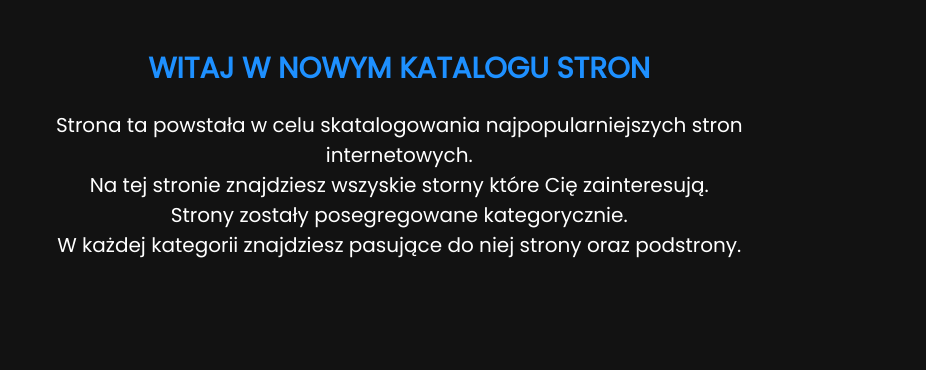
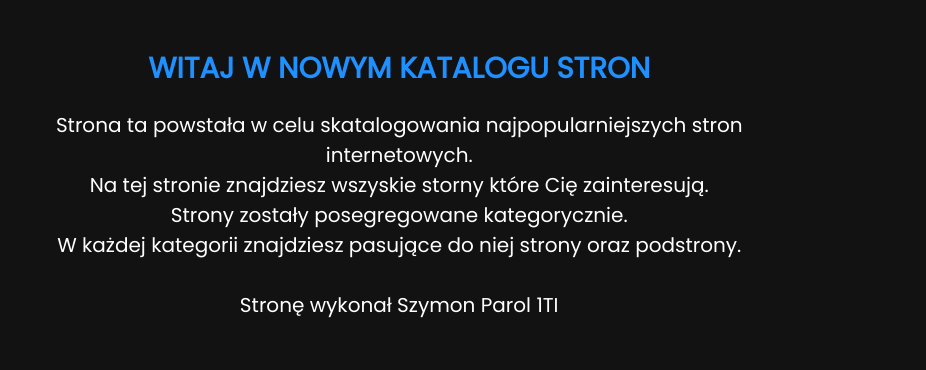
Before and after one commit to oyiueuqa/wiimsite, a plain HTML site: page index.html in a window 1280 px wide. Shown: the part 146-516 px from the top of the page, 354-1280 px from the left. Drawn offline with Linux system fonts and the light colour scheme.

Commit message:
Add files via upload

```diff
--- a/index.html
+++ b/index.html
@@ -6,7 +6,7 @@
     <meta http-equiv="X-UA-Compatible" content="IE=edge,chrome=1" />
     <title>Katalog Stron | TOP 100</title>
     <meta name="description" content="Strona ze zbiorem najpopularniejszych stron internetowych." />
-    <meta name="keywords" content="katalog stron, strony, kategoria, najman, karol, blazejczyk" />
+    <meta name="keywords" content="katalog stron, strony, kategoria, najman" />
     <link rel="icon" href="img/favicon.png" type="image/png">
     <link rel="stylesheet" href="style.css">
     <link rel="stylesheet" href="css/fontello.css">
@@ -32,7 +32,7 @@
         </div>
         <div id="glownatxt">
         WITAJ W NOWYM KATALOGU STRON
-        <p>Strona ta powstała w celu skatalogowania najpopularniejszych stron internetowych.<br /> Na tej stronie znajdziesz wszyskie storny które Cię zainteresują.<br />Strony zostały posegregowane kategorycznie.<br /> W każdej kategorii znajdziesz pasujące do niej strony oraz podstrony.</p>
+        <p>Strona ta powstała w celu skatalogowania najpopularniejszych stron internetowych.<br /> Na tej stronie znajdziesz wszyskie storny które Cię zainteresują.<br />Strony zostały posegregowane kategorycznie.<br /> W każdej kategorii znajdziesz pasujące do niej strony oraz podstrony.<br/><br/> Stronę wykonał Szymon Parol 1TI</p>
             <div onclick="przekieruj('katalog.html')" id="tokatalog">
                 <p>PRZEJDŹ DO KATALOGU</p>
             </div>
```
Also changed, not shown: autor.html (+1 -1 lines), katalog.html (+1 -1 lines), kontakt.html (+1 -1 lines).
